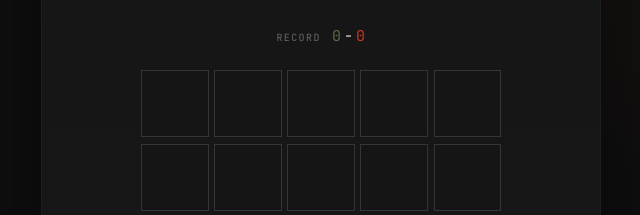
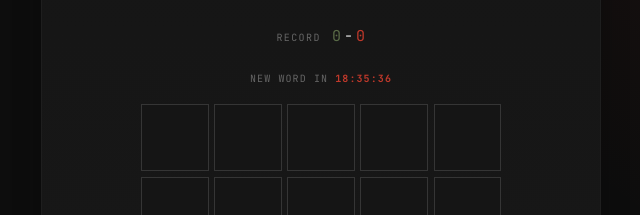
Before and after one commit to Rosovo/Website, a plain HTML site: page games/cipher.html in a window 1280 px wide. Shown: the part 227-442 px from the top of the page, 319-959 px from the left. Drawn offline with Linux system fonts and the light colour scheme; files whose address does not match are found by name.

Commit message:
Release v1.36

```diff
--- a/games/cipher.html
+++ b/games/cipher.html
@@ -84,6 +84,21 @@
         color: #c0392b;
       }
 
+      .word-countdown {
+        margin: 0 0 1.05rem;
+        font-family: var(--mono);
+        font-size: 10px;
+        letter-spacing: 0.11em;
+        text-transform: uppercase;
+        color: var(--text-dim);
+        text-align: center;
+      }
+
+      .word-countdown strong {
+        color: #c0392b;
+        font-weight: 600;
+      }
+
       .word-grid {
         display: grid;
         grid-template-rows: repeat(6, 1fr);
@@ -318,6 +333,10 @@
           <span id="wordWins" class="word-score-win">0</span>
           <span>-</span>
           <span id="wordLosses" class="word-score-loss">0</span>
+        </div>
+
+        <div id="wordCountdown" class="word-countdown" aria-live="polite">
+          New word in <strong>00:00:00</strong>
         </div>
 
         <div
@@ -1550,6 +1569,7 @@
       const wordKeyboardEl = document.getElementById("wordKeyboard");
       const winsEl = document.getElementById("wordWins");
       const lossesEl = document.getElementById("wordLosses");
+      const wordCountdownEl = document.getElementById("wordCountdown");
 
       const validWordCache = new Map();
       const keyElements = new Map();
@@ -1558,6 +1578,7 @@
       let game = buildInitialGame();
 
       updateScoreboard();
+      startResetCountdown();
       renderKeyboard();
       renderBoard();
       applyKeyboardColors();
@@ -1671,6 +1692,47 @@
       function updateScoreboard() {
         winsEl.textContent = String(stats.wins);
         lossesEl.textContent = String(stats.losses);
+      }
+
+      function startResetCountdown() {
+        if (!wordCountdownEl) {
+          return;
+        }
+
+        const updateCountdown = () => {
+          const now = new Date();
+          const nextReset = new Date(
+            now.getFullYear(),
+            now.getMonth(),
+            now.getDate() + 1,
+            0,
+            0,
+            0,
+            0,
+          );
+          const remainingMs = Math.max(0, nextReset.getTime() - now.getTime());
+          const totalSeconds = Math.floor(remainingMs / 1000);
+          const hours = String(Math.floor(totalSeconds / 3600)).padStart(
+            2,
+            "0",
+          );
+          const minutes = String(
+            Math.floor((totalSeconds % 3600) / 60),
+          ).padStart(2, "0");
+          const seconds = String(totalSeconds % 60).padStart(2, "0");
+
+          wordCountdownEl.innerHTML =
+            "New word in <strong>" +
+            hours +
+            ":" +
+            minutes +
+            ":" +
+            seconds +
+            "</strong>";
+        };
+
+        updateCountdown();
+        window.setInterval(updateCountdown, 1000);
       }
 
       function getTodayKey() {
```
Also changed, not shown: about.html (+1 -1 lines).
